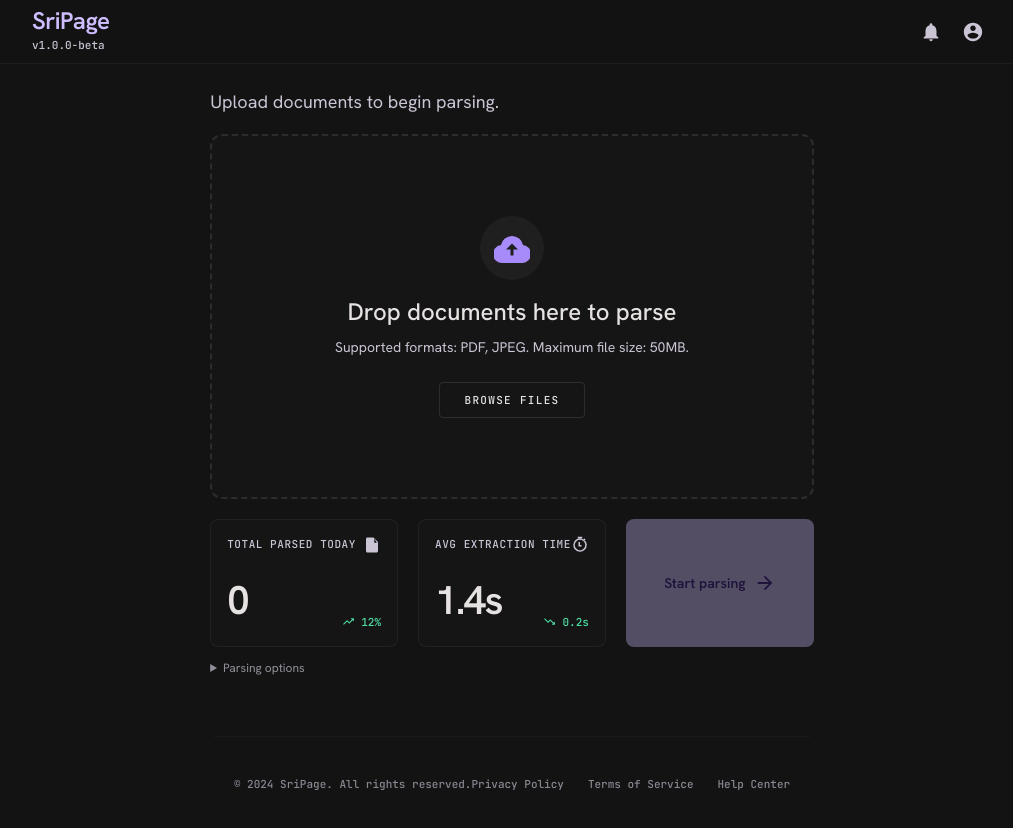
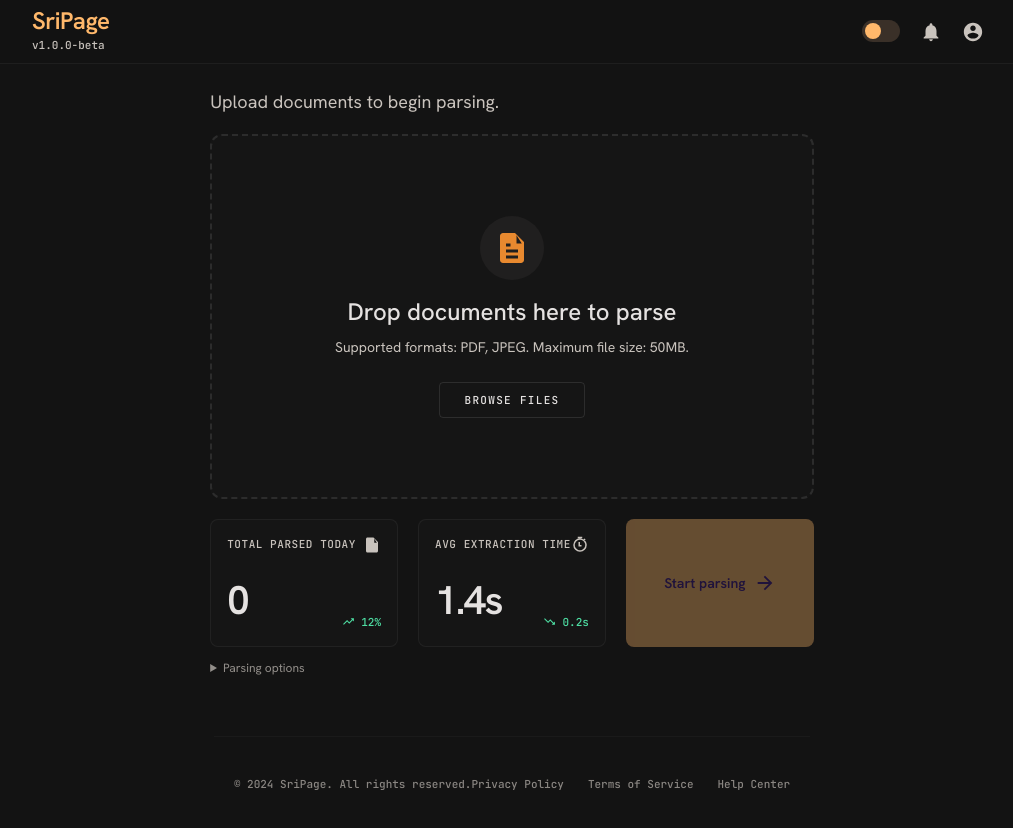
Before and after one commit to fyp-low-resource-ocr/SriPage-Platform, a Next.js app in the folder frontend/: page / in a window 1280 px wide. Shown: the top 828 px of the page, without its empty margins (128-1141 px from the left). Built offline with nearby package versions, Linux system fonts and the light colour scheme; no server answers.

Commit message:
add light theme

```diff
--- a/frontend/app/globals.css
+++ b/frontend/app/globals.css
@@ -5,12 +5,59 @@
   --deep: #0e0e0e;
   --surface: #1c1b1b;
   --container: #201f1f;
+
   --text: #e5e2e1;
-  --muted: #cac4d4;
-  --purple: #cebdff;
-  --purple-container: #a78bfa;
+  --muted: #c9c3bd;
+
+  /* Primary theme */
+  --purple: #ffb86b;
+  --purple-container: #e8892f;
+
+  /* Success */
   --green: #4edea3;
+
   --line: #ffffff0d;
+  --topbar: #131313cc;
+  --soft-line: #ffffff1a;
+  --soft-fill: #ffffff03;
+
+  --panel: #1c1b1b66;
+  --panel-heading: #201f1f80;
+  --document-area: #0e0e0e80;
+  --control-bg: #13131380;
+
+  --toggle-track: #3a3028;
+  --toggle-icon: #ffb86b;
+}
+
+[data-theme="light"] {
+  --bg: #f8f6f3;
+  --deep: #efebe6;
+  --surface: #ffffff;
+  --container: #f1ece6;
+
+  --text: #292622;
+  --muted: #655f58;
+
+  /* Primary theme */
+  --purple: #a84f00;
+  --purple-container: #c9650a;
+
+  /* Success */
+  --green: #087443;
+
+  --line: #2926221c;
+  --topbar: #f8f6f3cc;
+  --soft-line: #29262224;
+  --soft-fill: #29262208;
+
+  --panel: #ffffffd9;
+  --panel-heading: #f1ece6cc;
+  --document-area: #efebe680;
+  --control-bg: #ffffffcc;
+
+  --toggle-track: #f3d5b8;
+  --toggle-icon: #a84f00;
 }
 * {
   box-sizing: border-box;
@@ -52,7 +99,7 @@ button {
   left: 0;
   width: 100%;
   height: 64px;
-  background: #131313cc;
+  background: var(--topbar);
   backdrop-filter: blur(18px);
   border-bottom: 1px solid var(--line);
 }
@@ -95,7 +142,37 @@ button {
 .top-actions button:hover,
 .icon-actions button:hover {
   color: var(--purple);
-  background: #ffffff0d;
+  background: var(--line);
+}
+.theme-toggle {
+  padding: 5px 8px !important;
+  border-radius: 999px !important;
+}
+.theme-toggle-track {
+  display: flex;
+  align-items: center;
+  width: 38px;
+  height: 22px;
+  padding: 3px;
+  border-radius: 999px;
+  background: var(--toggle-track);
+}
+.theme-toggle-thumb {
+  width: 16px;
+  height: 16px;
+  display: grid;
+  place-items: center;
+  border-radius: 50%;
+  background: var(--purple);
+  color: var(--toggle-icon);
+  transition: transform 0.2s ease, background 0.2s ease;
+}
+.theme-toggle-thumb .material-symbols-outlined {
+  font-size: 12px;
+}
+[data-theme="light"] .theme-toggle-thumb {
+  transform: translateX(16px);
+  background: #fff;
 }
 .dashboard {
   max-width: 1000px;
@@ -116,8 +193,8 @@ button {
   position: relative;
   min-height: 365px;
   padding: 40px 16px;
-  border: 2px dashed #ffffff1a;
-  background: #ffffff03;
+  border: 2px dashed var(--soft-line);
+  background: var(--soft-fill);
   border-radius: 12px;
   display: flex;
   flex-direction: column;
@@ -168,7 +245,7 @@ button {
 .browse-button {
   margin-top: 24px;
   padding: 9px 24px;
-  border: 1px solid #ffffff1a;
+  border: 1px solid var(--soft-line);
   border-radius: 4px;
   font:
     500 11px/16px "JetBrains Mono",
@@ -185,7 +262,7 @@ button {
 .metric {
   min-height: 128px;
   padding: 16px;
-  background: #ffffff03;
+  background: var(--soft-fill);
   border: 1px solid var(--line);
   border-radius: 8px;
   position: relative;
@@ -300,7 +377,7 @@ footer a {
   stroke-width: 6;
 }
 .ring-track {
-  stroke: #353534;
+  stroke: var(--soft-line);
 }
 .ring-progress {
   stroke: var(--purple-container);
@@ -320,7 +397,7 @@ footer a {
   padding: 12px 16px;
   border: 1px solid var(--line);
   border-radius: 8px;
-  background: #201f1f80;
+  background: var(--panel-heading);
   color: var(--muted);
   font:
     500 11px "JetBrains Mono",
@@ -344,7 +421,7 @@ footer a {
   margin-top: 40px;
   padding: 12px 24px;
   border: 1px solid #948e9d;
-  background: #13131380;
+  background: var(--control-bg);
   border-radius: 4px;
   color: var(--text);
   display: flex;
@@ -371,8 +448,8 @@ footer a {
 .result-card {
   flex: 1;
   min-width: 0;
-  background: #1c1b1b66;
-  border: 1px solid #ffffff0d;
+  background: var(--panel);
+  border: 1px solid var(--line);
   border-radius: 12px;
   backdrop-filter: blur(12px);
   overflow: hidden;
@@ -383,7 +460,7 @@ footer a {
   height: 48px;
   flex-shrink: 0;
   padding: 0 20px;
-  background: #201f1f80;
+  background: var(--panel-heading);
   border-bottom: 1px solid var(--line);
   display: flex;
   align-items: center;
@@ -425,7 +502,7 @@ footer a {
   align-items: center;
   gap: 5px;
   padding: 6px 10px;
-  border: 1px solid #ffffff1a;
+  border: 1px solid var(--soft-line);
   border-radius: 4px;
   background: transparent;
   font:
@@ -449,8 +526,8 @@ footer a {
   margin: 16px;
   padding: 20px;
   overflow: auto;
-  background: #1c1b1b66;
-  border: 1px solid #ffffff0d;
+  background: var(--panel);
+  border: 1px solid var(--line);
   border-radius: 8px;
   color: var(--green);
   font:
@@ -463,7 +540,7 @@ footer a {
   padding: 20px;
   display: flex;
   justify-content: center;
-  background: #0e0e0e80;
+  background: var(--document-area);
 }
 .document {
   position: relative;
--- a/frontend/app/page.tsx
+++ b/frontend/app/page.tsx
@@ -6,6 +6,7 @@ import {
   useCallback,
   useEffect,
   useMemo,
+  useSyncExternalStore,
   useState,
 } from "react";
 
@@ -22,6 +23,22 @@ type Job = {
 const API = process.env.NEXT_PUBLIC_API_URL ?? "http://localhost:3000";
 const ACCEPT =
   ".pdf,.csv,.xlsx,.json,application/pdf,text/csv,application/vnd.openxmlformats-officedocument.spreadsheetml.sheet,application/json";
+const THEME_EVENT = "sripage-theme-change";
+const themeStore = {
+  subscribe: (onChange: () => void) => {
+    window.addEventListener(THEME_EVENT, onChange);
+    window.addEventListener("storage", onChange);
+    return () => {
+      window.removeEventListener(THEME_EVENT, onChange);
+      window.removeEventListener("storage", onChange);
+    };
+  },
+  getSnapshot: (): "dark" | "light" => {
+    const stored = window.localStorage.getItem("sripage-theme");
+    return stored === "light" ? "light" : "dark";
+  },
+  getServerSnapshot: () => "dark" as const,
+};
 
 const ICON_PATHS: Record<string, string> = {
   notifications: "M12 22c1.1 0 1.99-.9 1.99-2h-3.98c0 1.1.89 2 1.99 2ZM18 16v-5c0-3.07-1.63-5.64-4.5-6.32V4c0-.83-.67-1.5-1.5-1.5S10.5 3.17 10.5 4v.68C7.62 5.36 6 7.92 6 11v5l-2 2v1h16v-1l-2-2Z",
@@ -41,6 +58,8 @@ const ICON_PATHS: Record<string, string> = {
   description: "M14 2H6c-1.1 0-1.99.9-1.99 2L4 20c0 1.1.89 2 1.99 2H18c1.1 0 2-.9 2-2V8l-6-6Zm1 7V3.5L18.5 9H15ZM8 13h8v2H8v-2Zm0 4h8v2H8v-2Zm0-8h3v2H8V9Z",
   zoom_in: "M9 11h2v2h2v-2h2V9h-2V7h-2v2H9v2Zm3-9C6.48 2 2 6.48 2 12s4.48 10 10 10c1.98 0 3.82-.57 5.38-1.55L21.49 25.56 22.9 24.15l-4.11-4.11A9.96 9.96 0 0 0 22 12c0-5.52-4.48-10-10-10Zm0 18a8 8 0 1 1 0-16 8 8 0 0 1 0 16Z",
   zoom_out: "M9 11h6V9H9v2Zm3-9C6.48 2 2 6.48 2 12s4.48 10 10 10c1.98 0 3.82-.57 5.38-1.55L21.49 25.56 22.9 24.15l-4.11-4.11A9.96 9.96 0 0 0 22 12c0-5.52-4.48-10-10-10Zm0 18a8 8 0 1 1 0-16 8 8 0 0 1 0 16Z",
+  light_mode: "M12 18a6 6 0 1 0 0-12 6 6 0 0 0 0 12ZM12 2V1m0 22v-1m10-10h1M1 12h1m17.07-7.07.71-.71M4.22 19.78l.71-.71m0-14.14-.71-.71m15.56 15.56-.71-.71",
+  dark_mode: "M12 3a9 9 0 1 0 9 9c0-.46-.04-.92-.1-1.36A7.97 7.97 0 0 1 12 19a7 7 0 0 1 0-14c.47 0 .93.04 1.36.1A9.1 9.1 0 0 0 12 3Z",
 };
 
 function Icon({ children }: { children: string }) {
@@ -50,7 +69,7 @@ function Icon({ children }: { children: string }) {
     </svg>
   );
 }
-function Header() {
+function Header({ theme, onToggleTheme }: { theme: "dark" | "light"; onToggleTheme: () => void }) {
   return (
     <header className="topbar">
       <div className="topbar-inner">
@@ -59,6 +78,17 @@ function Header() {
           <p>v1.0.0-beta</p>
         </div>
         <div className="top-actions">
+          <button
+            className="theme-toggle"
+            type="button"
+            aria-label={`Switch to ${theme === "dark" ? "light" : "dark"} mode`}
+            aria-pressed={theme === "light"}
+            onClick={onToggleTheme}
+          >
+            <span className="theme-toggle-track">
+              <span className="theme-toggle-thumb"><Icon>{theme === "dark" ? "dark_mode" : "light_mode"}</Icon></span>
+            </span>
+          </button>
           <button aria-label="Notifications">
             <Icon>notifications</Icon>
           </button>
@@ -121,7 +151,7 @@ function UploadScreen({
         >
           <input type="file" accept={ACCEPT} onChange={choose} />
           <div className="upload-circle">
-            <Icon>cloud_upload</Icon>
+            <Icon>file_upload</Icon>
           </div>
           <h2>{file ? file.name : "Drop documents here to parse"}</h2>
           <p>
@@ -180,7 +210,7 @@ function UploadScreen({
               id="parsing-method"
               style={{
                 padding: "6px 26px 6px 8px",
-                border: "1px solid #ffffff1a",
+                border: "1px solid var(--soft-line)",
                 borderRadius: 4,
                 background: "var(--container)",
                 color: "var(--text)",
@@ -359,6 +389,19 @@ export default function Home() {
     [selected, setSelected] = useState<Job | null>(null),
     [message, setMessage] = useState(""),
     [busy, setBusy] = useState(false);
+  const theme = useSyncExternalStore(
+    themeStore.subscribe,
+    themeStore.getSnapshot,
+    themeStore.getServerSnapshot,
+  );
+  useEffect(() => {
+    document.documentElement.dataset.theme = theme;
+  }, [theme]);
+  const toggleTheme = () => {
+    const nextTheme = theme === "dark" ? "light" : "dark";
+    window.localStorage.setItem("sripage-theme", nextTheme);
+    window.dispatchEvent(new Event(THEME_EVENT));
+  };
   const loadJobs = useCallback(async () => {
     try {
       const r = await fetch(`${API}/jobs`, { cache: "no-store" });
@@ -441,7 +484,10 @@ export default function Home() {
     );
   return (
     <>
-      <Header />
+      <Header
+        theme={theme}
+        onToggleTheme={toggleTheme}
+      />
       {screen}
     </>
   );
```
